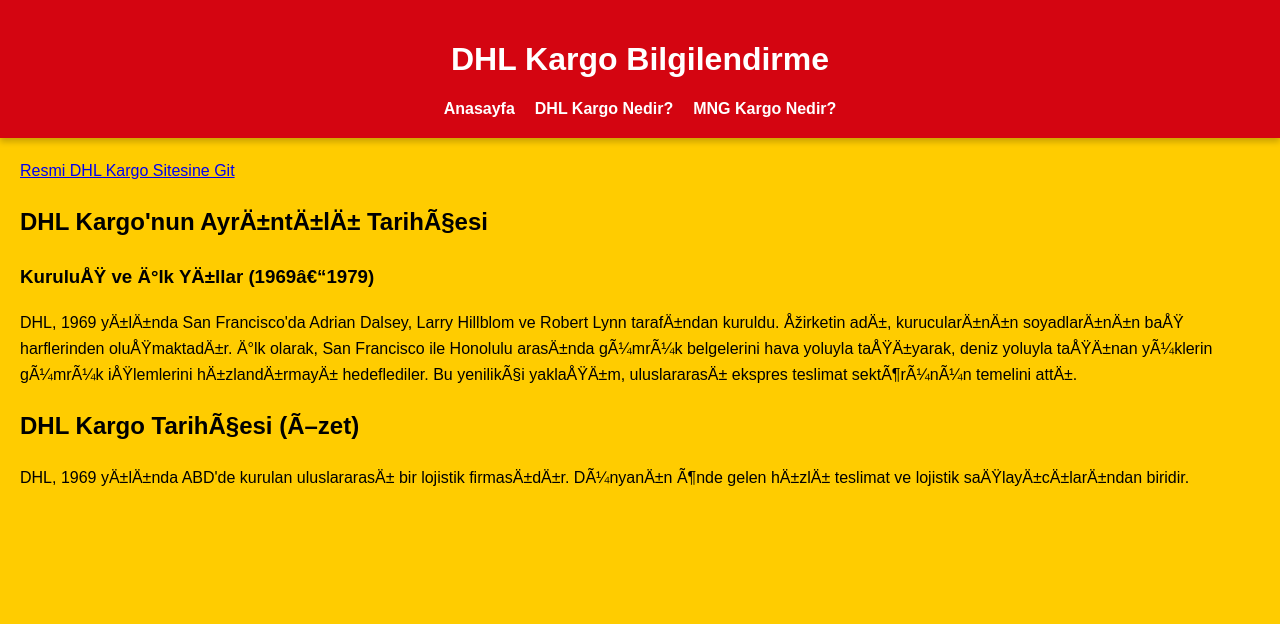
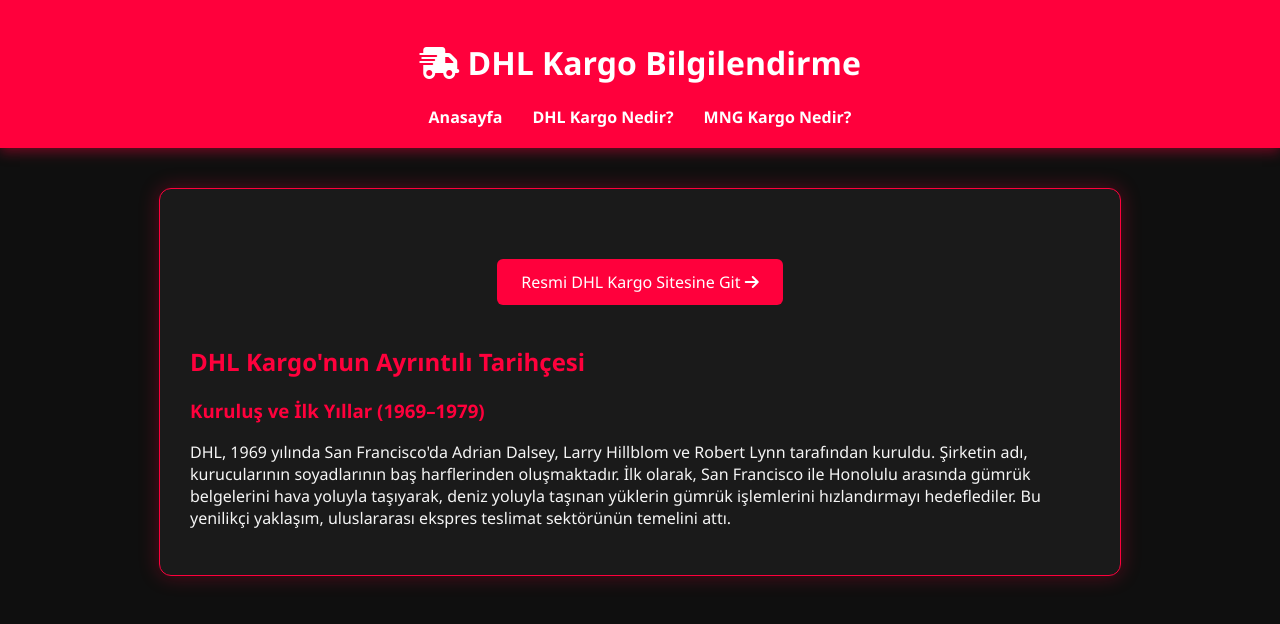
Before and after one commit to mooniquecodegod/dhlkargobilgimetin, a plain HTML site: page index.html in a window 1280 px wide. Drawn offline with Linux system fonts and the light colour scheme.

Commit message:
Update index.html

```diff
--- a/index.html
+++ b/index.html
@@ -1,16 +1,17 @@
 <!DOCTYPE html>
-<html lang=\"tr\">
+<html lang="tr">
 <head>
-    <meta charset=\"UTF-8\">
-    <meta name=\"viewport\" content=\"width=device-width, initial-scale=1.0\">
+    <meta charset="UTF-8">
+    <meta name="viewport" content="width=device-width, initial-scale=1.0">
     <title>DHL Kargo Hakkında</title>
-    <link rel=\"stylesheet\" href=\"https://cdnjs.cloudflare.com/ajax/libs/font-awesome/6.4.2/css/all.min.css\">
+    <link rel="stylesheet" href="https://cdnjs.cloudflare.com/ajax/libs/font-awesome/6.4.2/css/all.min.css">
     <style>
         body {
-            font-family: 'Arial', sans-serif;
+            font-family: 'Segoe UI', Tahoma, Geneva, Verdana, sans-serif;
             margin: 0;
             padding: 0;
-            background-color: #ffcc00;
+            background-color: #0f0f0f;
+            color: #f5f5f5;
             animation: fadeIn 1.5s ease-in;
         }
         @keyframes fadeIn {
@@ -18,49 +19,73 @@
             to { opacity: 1; }
         }
         header {
-            background-color: #d40511;
+            background-color: #ff003c;
             color: #fff;
             padding: 20px;
             text-align: center;
-            position: sticky;
-            top: 0;
-            box-shadow: 0 4px 6px rgba(0,0,0,0.2);
+            box-shadow: 0 4px 12px rgba(255, 0, 60, 0.4);
         }
         nav {
             display: flex;
             justify-content: center;
-            gap: 20px;
+            gap: 30px;
             margin-top: 10px;
         }
         nav a {
             color: #fff;
             text-decoration: none;
             font-weight: bold;
-            transition: transform 0.3s;
+            position: relative;
         }
-        nav a:hover {
-            transform: scale(1.1);
+        nav a::after {
+            content: '';
+            position: absolute;
+            left: 0;
+            bottom: -5px;
+            width: 100%;
+            height: 2px;
+            background-color: #ff003c;
+            transform: scaleX(0);
+            transition: transform 0.3s ease;
+        }
+        nav a:hover::after {
+            transform: scaleX(1);
         }
         main {
-            padding: 20px;
-            line-height: 1.6;
+            padding: 40px 20px;
+            display: flex;
+            justify-content: center;
+        }
+        .card {
+            background: #1a1a1a;
+            border: 1px solid #ff003c;
+            border-radius: 12px;
+            padding: 30px;
+            box-shadow: 0 0 20px rgba(255, 0, 60, 0.3);
+            max-width: 900px;
+            width: 100%;
             animation: fadeIn 2s ease-in;
         }
+        h2, h3 {
+            color: #ff003c;
+        }
         .redirect-btn {
-            background-color: #fff;
-            color: #d40511;
-            padding: 10px 20px;
+            background-color: #ff003c;
+            color: #fff;
+            padding: 12px 24px;
             text-decoration: none;
-            border-radius: 5px;
-            box-shadow: 0 2px 5px rgba(0,0,0,0.3);
-            transition: background-color 0.3s, transform 0.3s;
+            border-radius: 6px;
             display: inline-block;
             margin: 20px auto;
-            text-align: center;
+            transition: background-color 0.3s, transform 0.3s;
         }
         .redirect-btn:hover {
-            background-color: #f7f7f7;
+            background-color: #e60035;
             transform: scale(1.05);
+        }
+        .button-wrapper {
+            text-align: center;
+            margin-top: 20px;
         }
         @media (max-width: 768px) {
             .desktop-content { display: none; }
@@ -73,31 +98,33 @@
 <body>
 
 <header>
-    <h1><i class=\"fa-solid fa-truck-fast\"></i> DHL Kargo Bilgilendirme</h1>
+    <h1><i class="fa-solid fa-truck-fast"></i> DHL Kargo Bilgilendirme</h1>
     <nav>
-        <a href=\"#\">Anasayfa</a>
-        <a href=\"dhl-nedir.html\">DHL Kargo Nedir?</a>
-        <a href=\"mng-nedir.html\">MNG Kargo Nedir?</a>
+        <a href="#">Anasayfa</a>
+        <a href="dhl-nedir.html">DHL Kargo Nedir?</a>
+        <a href="mng-nedir.html">MNG Kargo Nedir?</a>
     </nav>
 </header>
 
 <main>
-    <div style=\"text-align: center;\">
-        <a href=\"https://yonlendirmebenikanka.blogspot.com/2025/05/124124124.html\" class=\"redirect-btn\" target=\"_blank\">
-            Resmi DHL Kargo Sitesine Git <i class=\"fa-solid fa-arrow-right\"></i>
+    <div class="card">
+        <div class="button-wrapper">
+            <a href="https://yonlendirmebenikanka.blogspot.com/2025/05/124124124.html" class="redirect-btn" target="_blank">
+                Resmi DHL Kargo Sitesine Git <i class="fa-solid fa-arrow-right"></i>
             </a>
         </div>
 
-    <div class=\"desktop-content\">
+        <div class="desktop-content">
             <h2>DHL Kargo'nun Ayrıntılı Tarihçesi</h2>
             <h3>Kuruluş ve İlk Yıllar (1969–1979)</h3>
             <p>DHL, 1969 yılında San Francisco'da Adrian Dalsey, Larry Hillblom ve Robert Lynn tarafından kuruldu. Şirketin adı, kurucularının soyadlarının baş harflerinden oluşmaktadır. İlk olarak, San Francisco ile Honolulu arasında gümrük belgelerini hava yoluyla taşıyarak, deniz yoluyla taşınan yüklerin gümrük işlemlerini hızlandırmayı hedeflediler. Bu yenilikçi yaklaşım, uluslararası ekspres teslimat sektörünün temelini attı.</p>
-        <!-- Diğer metinler devam eder -->
+            <!-- Devam eden uzun tarihçe metni -->
         </div>
 
-    <div class=\"mobile-content\">
+        <div class="mobile-content">
             <h2>DHL Kargo Tarihçesi (Özet)</h2>
             <p>DHL, 1969 yılında ABD'de kurulan uluslararası bir lojistik firmasıdır. Dünyanın önde gelen hızlı teslimat ve lojistik sağlayıcılarından biridir.</p>
+        </div>
     </div>
 </main>
 
```
Lines whose indentation alone changed are shown as unchanged.
